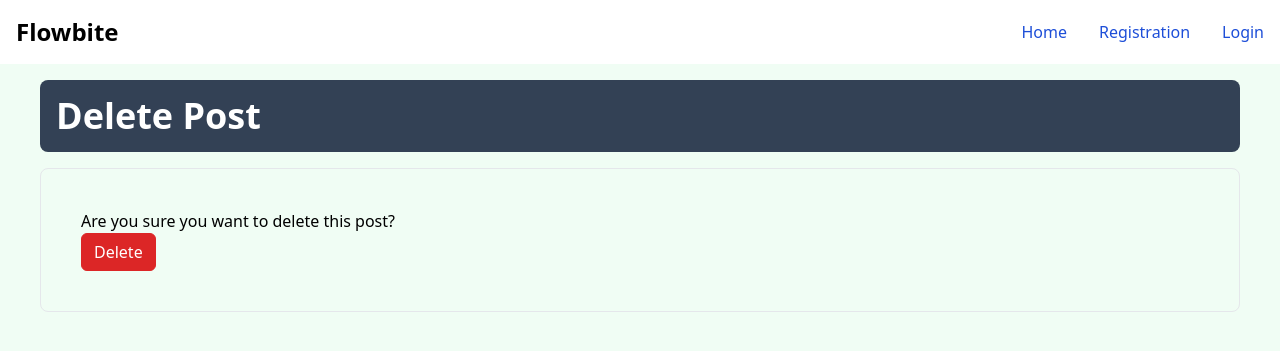
After one commit to SazzadForazi/django, a Django app: a page that uses blog/post/templates/post/post_confirm_delete.html in a window 1280 px wide. The commit adds this page. Shown: the top 351 px of the page. Run offline with Django 4.2, Linux system fonts and the light colour scheme; data comes from the database, SQL or seed files in the repository; both versions use the stored data as it was after the commit; some libraries are stand-ins or nearby versions.

Commit message:
delete section implementation done

```diff
--- a/blog/core/templates/index.html
+++ b/blog/core/templates/index.html
@@ -29,7 +29,13 @@
             update
         </a>
 
+
+        <a href="{% url 'delete-post' post.slug %}"
+            class="inline-block text-white bg-red-700 hover:bg-red-800 focus:ring-4 focus:ring-red-300 font-medium rounded-lg text-sm px-5 py-2.5 me-2 my-2 dark:bg-red-600 dark:hover:bg-red-700 focus:outline-none dark:focus:ring-red-800">
+            Delete
+        </a>
         {%endif%}
+
     </div>
     {% endfor %}
 </div>
--- /dev/null
+++ b/blog/post/templates/post/post_confirm_delete.html
@@ -0,0 +1,29 @@
+{% extends "_base.html" %}
+{% block content %}
+<!--Non Fields Errors-->
+{% if form.non_field_errors %}
+{% for error in form.non_field_errors %}
+<div class="bg-red-400 border border-red-400 text-red-700 px-4 py-3 rounded relative mt-2" role="alert"">
+  <p class=" font-bold">
+    Error!
+    </p>
+    <p class="block sm:inline">
+        {{ error }}
+    </p>
+</div>
+{% endfor %}
+{% endif %}
+<!--Title-->
+<div class="p-4 mb-4 text-white rounded-lg text-4xl font-extrabold bg-slate-700">
+    <i class="fa-solid fa-user"></i>
+    Delete Post
+</div>
+<!--Registration Form-->
+<div class="w-full border rounded-lg p-10">
+    <p>Are you sure you want to delete this post?</p>
+    <form method="post">
+        {% csrf_token %}
+        <button class="py-1.5 px-3 border border-red-600 bg-red-600 text-white rounded-md" type="submit">Delete</button>
+    </form>
+</div>
+{% endblock content %}
--- a/blog/post/urls.py
+++ b/blog/post/urls.py
@@ -1,8 +1,9 @@
 from django.urls import path
-from post.views import CreatePostView,PostDetailView,UpdatePostView
+from post.views import CreatePostView,PostDetailView,UpdatePostView,DeletePostView
 
 urlpatterns = [
     path('create/', CreatePostView.as_view(), name='create-post'),
     path('detail/<str:slug>',PostDetailView.as_view(),name='detail-post'),
     path('update/<str:slug>', UpdatePostView.as_view(), name='update-post'),
+    path('delete/<str:slug>', DeletePostView.as_view(), name='delete-post'),
 ]
--- a/blog/post/views.py
+++ b/blog/post/views.py
@@ -4,7 +4,7 @@ from django.shortcuts import render
 from post.models import Post
 from django.urls import reverse_lazy
 from django.contrib import messages
-from django.views.generic import CreateView,DetailView,UpdateView
+from django.views.generic import CreateView,DetailView,UpdateView,DeleteView
 from post.forms import PostForm
 from django.contrib.auth.mixins import LoginRequiredMixin
 # Create your views here.
@@ -45,3 +45,10 @@ class UpdatePostView(LoginRequiredMixin,UpdateView):
     context['title'] = 'Update Post'
     context['button'] = 'Update'
     return context
+
+
+class DeletePostView(DeleteView):
+  model = Post
+  queryset = Post.objects.all()
+  lookup_field = 'slug'
+  success_url = reverse_lazy('index')
--- a/blog/theme/static/css/dist/styles.css
+++ b/blog/theme/static/css/dist/styles.css
@@ -970,6 +970,10 @@ select {
   border-radius: 0.5rem;
 }
 
+.rounded-md {
+  border-radius: 0.375rem;
+}
+
 .border {
   border-width: 1px;
 }
@@ -1009,6 +1013,11 @@ select {
   border-color: rgb(209 213 219 / var(--tw-border-opacity));
 }
 
+.border-red-600 {
+  --tw-border-opacity: 1;
+  border-color: rgb(220 38 38 / var(--tw-border-opacity));
+}
+
 .bg-blue-500 {
   --tw-bg-opacity: 1;
   background-color: rgb(59 130 246 / var(--tw-bg-opacity));
@@ -1064,6 +1073,11 @@ select {
   background-color: rgb(161 98 7 / var(--tw-bg-opacity));
 }
 
+.bg-red-600 {
+  --tw-bg-opacity: 1;
+  background-color: rgb(220 38 38 / var(--tw-bg-opacity));
+}
+
 .p-2 {
   padding: 0.5rem;
 }
@@ -1082,6 +1096,10 @@ select {
 
 .p-6 {
   padding: 1.5rem;
+}
+
+.p-10 {
+  padding: 2.5rem;
 }
 
 .px-3 {
@@ -1117,6 +1135,16 @@ select {
 .py-2\.5 {
   padding-top: 0.625rem;
   padding-bottom: 0.625rem;
+}
+
+.py-1 {
+  padding-top: 0.25rem;
+  padding-bottom: 0.25rem;
+}
+
+.py-1\.5 {
+  padding-top: 0.375rem;
+  padding-bottom: 0.375rem;
 }
 
 .pb-2 {
```
Also changed, not shown: blog/db.sqlite3.
